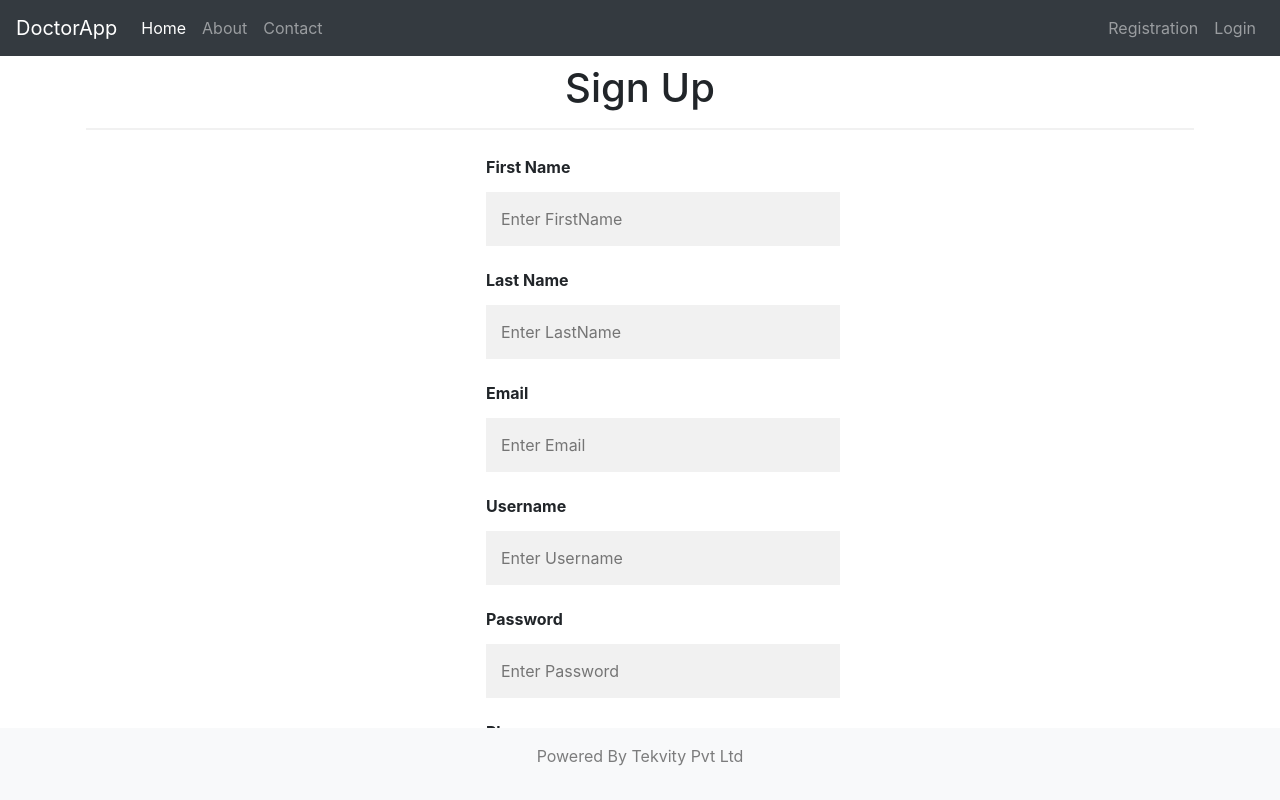
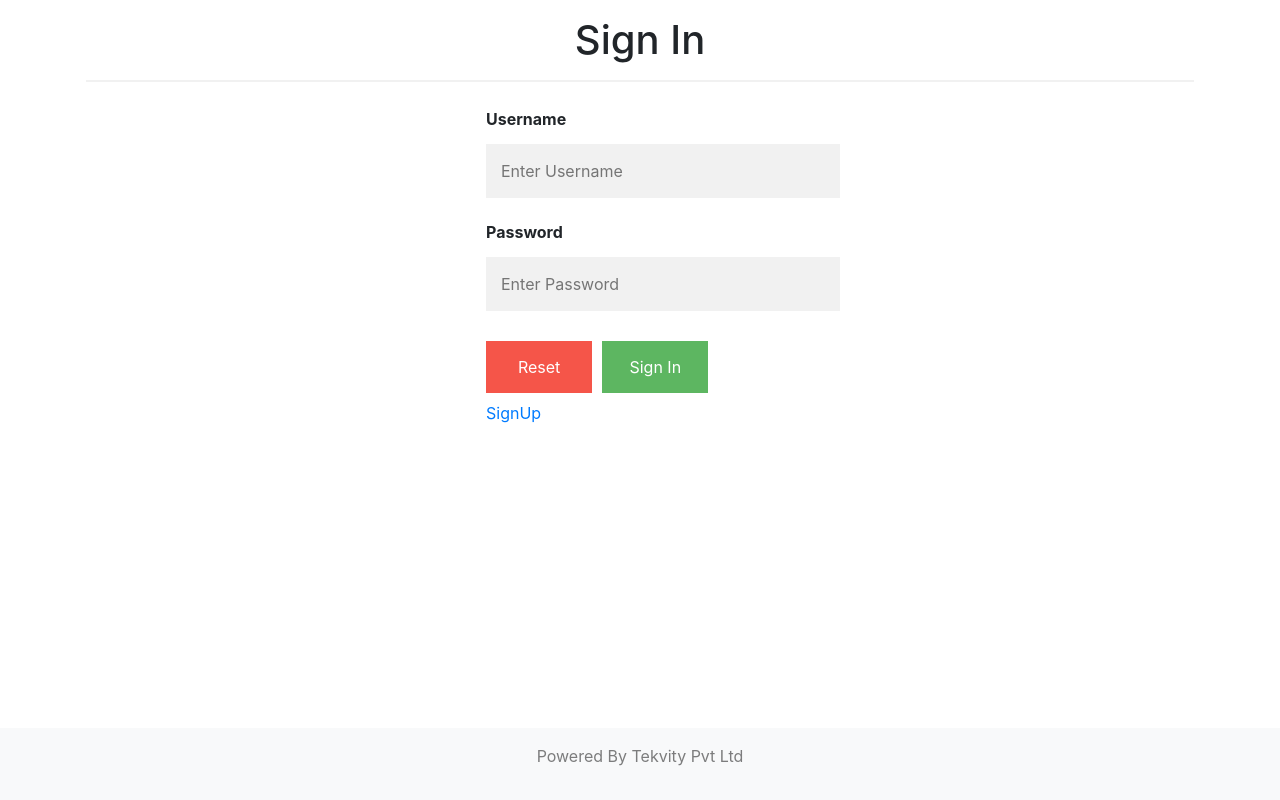
Before and after one commit to kalyan6013/DoctorApp, an Angular app: page / in a window 1280 px wide. Shown: the top 800 px of the page. Built offline with nearby package versions, Linux system fonts and the light colour scheme.

Commit message:
Routing and changes in pages

```diff
--- a/src/app/app.component.html
+++ b/src/app/app.component.html
@@ -1,6 +1 @@
-
-<app-header></app-header>
-<br><br>
-<app-registration></app-registration>
-<app-signin></app-signin>
-<app-footer></app-footer>
+<router-outlet></router-outlet>
--- a/src/app/app.module.ts
+++ b/src/app/app.module.ts
@@ -1,6 +1,7 @@
 import { BrowserModule } from '@angular/platform-browser';
 import { NgModule } from '@angular/core';
 import { FormsModule } from '@angular/forms';
+import { RouterModule, Routes } from '@angular/router';
 
 
 import { AppComponent } from './app.component';
@@ -8,6 +9,13 @@ import { RegistrationComponent } from './components/registration/registration.co
 import { SigninComponent } from './components/signin/signin.component';
 import { HeaderComponent } from './components/header/header.component';
 import { FooterComponent } from './components/footer/footer.component';
+import { DashboardComponent } from './components/dashboard/dashboard.component';
+
+const appRoutes: Routes = [
+  {path:'dashboard', component:DashboardComponent},
+  {path:'',component:SigninComponent },
+  {path:'registration',component:RegistrationComponent}
+]
 
 @NgModule({
   declarations: [
@@ -15,11 +23,13 @@ import { FooterComponent } from './components/footer/footer.component';
     RegistrationComponent,
     SigninComponent,
     HeaderComponent,
-    FooterComponent
+    FooterComponent,
+    DashboardComponent
   ],
   imports: [
     BrowserModule,
-    FormsModule
+    FormsModule,
+    RouterModule.forRoot(appRoutes)
   ],
   providers: [],
   bootstrap: [AppComponent]
--- /dev/null
+++ b/src/app/components/dashboard/dashboard.component.html
@@ -0,0 +1,6 @@
+<app-header></app-header>
+<br><br>
+<div class="container">
+  <h1>Welcome to Admin Panel</h1>
+</div>
+<app-footer></app-footer>
--- /dev/null
+++ b/src/app/components/dashboard/dashboard.component.ts
@@ -0,0 +1,15 @@
+import { Component, OnInit } from '@angular/core';
+
+@Component({
+  selector: 'app-dashboard',
+  templateUrl: './dashboard.component.html',
+  styleUrls: ['./dashboard.component.css']
+})
+export class DashboardComponent implements OnInit {
+
+  constructor() { }
+
+  ngOnInit() {
+  }
+
+}
--- a/src/app/components/header/header.component.html
+++ b/src/app/components/header/header.component.html
@@ -1,9 +1,10 @@
+<div class="container-fluid">
     <nav class="navbar navbar-expand navbar-dark bg-dark fixed-top">
-    <a class="navbar-brand" href="#">DoctorApp</a>
+        <a class="navbar-brand" href="/">DoctorApp</a>
             <div class="collapse navbar-collapse">
                 <ul class="navbar-nav mr-auto">
                     <li class="nav-item active">
-                    <a class="nav-link" href="#">Home <span class="sr-only">(current)</span></a>
+                        <a class="nav-link" href="/">Home <span class="sr-only">(current)</span></a>
                     </li>
                     <li class="nav-item">
                         <a class="nav-link" href="#">About</a>
@@ -14,11 +15,12 @@
                 </ul>
                 <ul class="navbar-nav">
                     <li class="nav-item">
-                    <a class="nav-link" href="#">Registration</a>
+                        <a class="nav-link" href="registration">Registration</a>
                     </li>
                     <li class="nav-item">
-                    <a class="nav-link" href="#">Login</a>
+                        <a class="nav-link" href="/">Logout</a>
                     </li>
                 </ul>
             </div>
     </nav>
+</div>
--- a/src/app/components/registration/registration.component.css
+++ b/src/app/components/registration/registration.component.css
@@ -57,7 +57,7 @@ button:hover {
 
 /* Add padding to container elements */
 .container {
-    padding: 16px;
+    padding: 26px;
 }
 
 /* Clear floats */
@@ -71,8 +71,8 @@ button:hover {
 }
 
 /* Change styles for cancel button and signup button on extra small screens */
-@media screen and (max-width: 300px) {
+/* @media screen and (max-width: 300px) {
     .cancelbtn, .signupbtn {
        width: 100%;
     }
-}
+} */
--- a/src/app/components/registration/registration.component.html
+++ b/src/app/components/registration/registration.component.html
@@ -41,3 +41,5 @@
         </div>
   </form>
 </div>
+
+<app-footer></app-footer>
--- a/src/app/components/signin/signin.component.html
+++ b/src/app/components/signin/signin.component.html
@@ -15,8 +15,10 @@
             <button type="reset" class="cancelbtn">Reset</button>
             <button type="submit" class="signupbtn">Sign In</button>
           </div>
-
+          <a href='registration'>SignUp</a>
           </div>
         </div>
   </form>
 </div>
+
+<app-footer></app-footer>
```
Also changed, not shown: src/app/components/dashboard/dashboard.component.css (added), 1 other file (tests, documents, lock files or other folders). Lines whose indentation alone changed are shown as unchanged.
